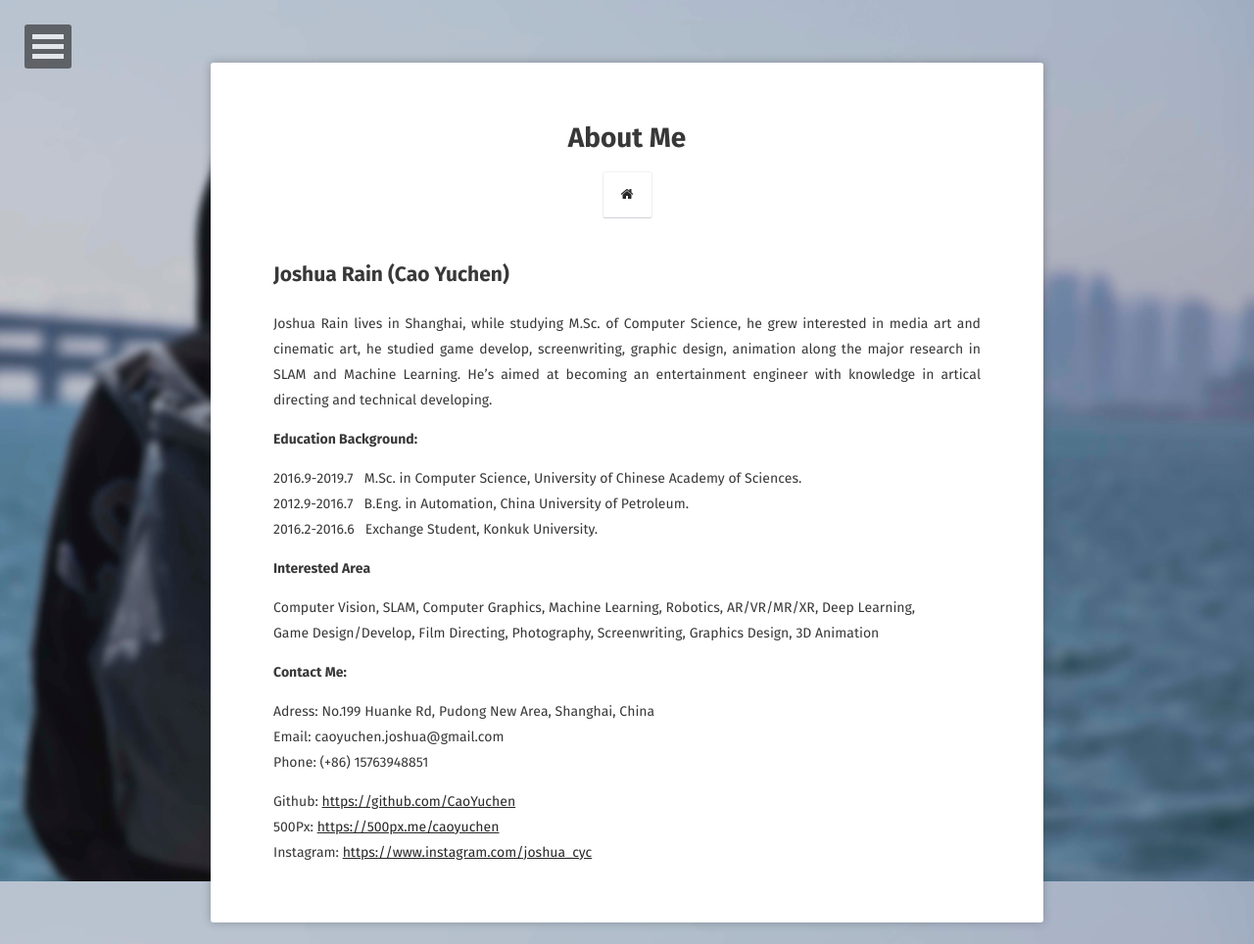
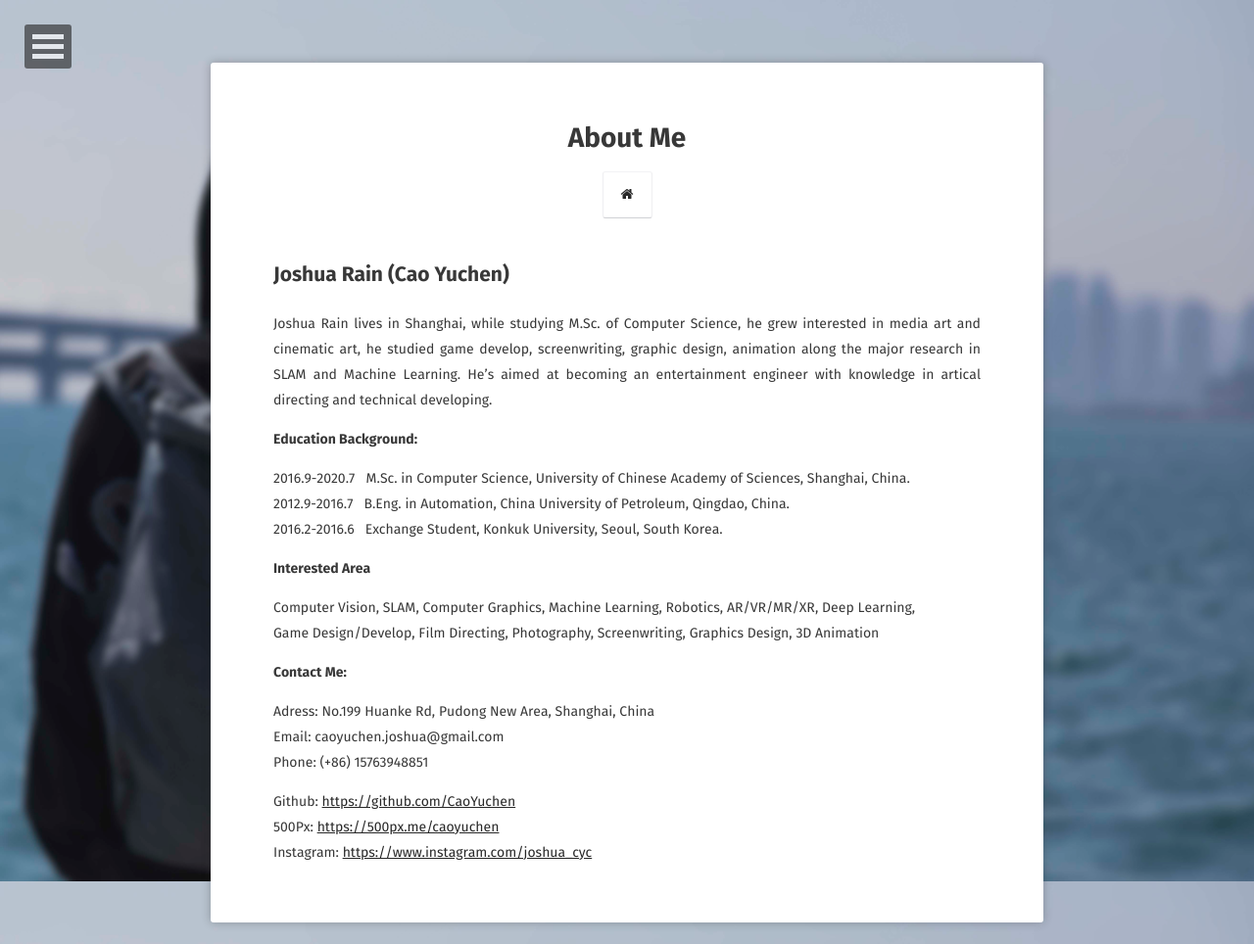
Before and after one commit to CaoYuchen/caoyuchen.github.io, a Jekyll site: the page built from about/index.md, in a window 1280 px wide. Shown: the whole page at 98% size. Built offline with Jekyll 4.4.1, drawn with Linux system fonts in a browser that asks for light colours; some web fonts are replaced.

Commit message:
README & About fix date

```diff
--- a/about/index.md
+++ b/about/index.md
@@ -14,9 +14,9 @@ Joshua Rain lives in Shanghai, while studying M.Sc. of Computer Science, he grew
 
 **Education Background:**
 
-2016.9-2019.7 &nbsp; M.Sc. in Computer Science, University of Chinese Academy of Sciences.
-2012.9-2016.7 &nbsp; B.Eng. in Automation, China University of Petroleum.
-2016.2-2016.6 &nbsp; Exchange Student, Konkuk University.
+2016.9-2020.7 &nbsp; M.Sc. in Computer Science, University of Chinese Academy of Sciences, Shanghai, China.
+2012.9-2016.7 &nbsp; B.Eng. in Automation, China University of Petroleum, Qingdao, China.
+2016.2-2016.6 &nbsp; Exchange Student, Konkuk University, Seoul, South Korea.
 
 **Interested Area**
 
```
Also changed, not shown: README.md (added).
